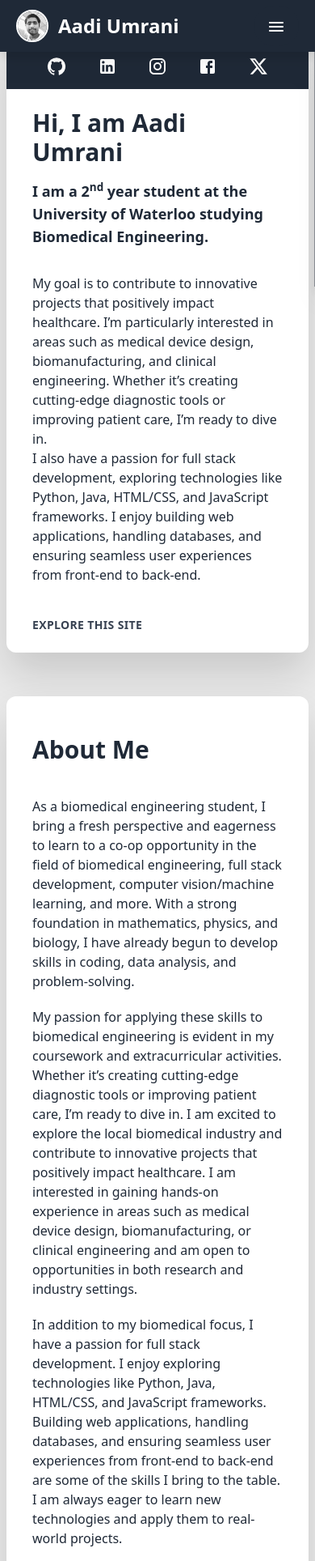
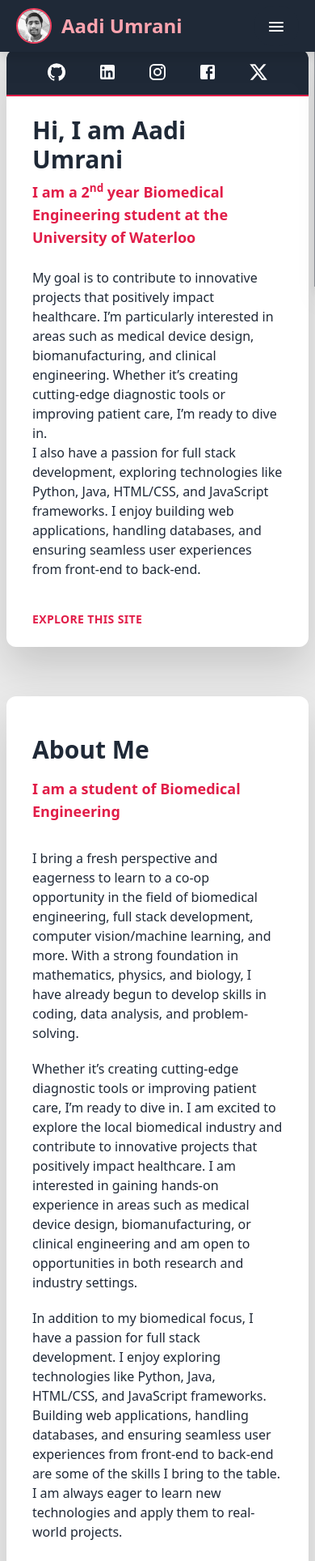
Before and after one commit to aadium/portfolio, a React (Vite) app: page / in a window 390 px wide. Shown: the top 1928 px of the page at 81% size. Built offline with nearby package versions, Linux system fonts and the light colour scheme; no server answers; the database is empty.

Commit message:
Added a secondary color

```diff
--- a/src/components/about.jsx
+++ b/src/components/about.jsx
@@ -17,18 +17,37 @@ function About() {
         <div className="flex flex-col lg:flex-row overflow-hidden bg-white rounded-xl mt-4 w-full md:w-4/5 mx-2">
             <div className="w-full py-12 px-8 text-gray-800 flex flex-col justify-evenly">
                 <h2 className="text-3xl text-gray-800 font-bold">About Me</h2>
-                <div className="text-base mt-10 space-y-5">
+                <h4 className="font-semibold text-lg my-4 text-rose-600 lg:mt-6">
+                    I am a student of Biomedical Engineering
+                </h4>
+                <div className="text-base mt-4 space-y-5">
                     <p>
-                        As a biomedical engineering student, I bring a fresh perspective and eagerness to learn to a co-op opportunity in the field of biomedical engineering, full stack development, computer vision/machine learning, and more. With a strong foundation in mathematics, physics, and biology, I have already begun to develop skills in coding, data analysis, and problem-solving.
+                        I bring a fresh perspective and eagerness to
+                        learn to a co-op opportunity in the field of biomedical engineering, full stack
+                        development, computer vision/machine learning, and more. With a strong foundation in
+                        mathematics, physics, and biology, I have already begun to develop skills in coding,
+                        data analysis, and problem-solving.
                     </p>
                     <p>
-                        My passion for applying these skills to biomedical engineering is evident in my coursework and extracurricular activities. Whether it’s creating cutting-edge diagnostic tools or improving patient care, I’m ready to dive in. I am excited to explore the local biomedical industry and contribute to innovative projects that positively impact healthcare. I am interested in gaining hands-on experience in areas such as medical device design, biomanufacturing, or clinical engineering and am open to opportunities in both research and industry settings.
+                        Whether it’s creating cutting-edge
+                        diagnostic tools or improving patient care, I’m ready to dive in. I am excited to
+                        explore the local biomedical industry and contribute to innovative projects that
+                        positively impact healthcare. I am interested in gaining hands-on experience in areas
+                        such as medical device design, biomanufacturing, or clinical engineering and am open
+                        to opportunities in both research and industry settings.
                     </p>
                     <p>
-                        In addition to my biomedical focus, I have a passion for full stack development. I enjoy exploring technologies like Python, Java, HTML/CSS, and JavaScript frameworks. Building web applications, handling databases, and ensuring seamless user experiences from front-end to back-end are some of the skills I bring to the table. I am always eager to learn new technologies and apply them to real-world projects.
+                        In addition to my biomedical focus, I have a passion for full stack development. I
+                        enjoy exploring technologies like Python, Java, HTML/CSS, and JavaScript frameworks.
+                        Building web applications, handling databases, and ensuring seamless user experiences
+                        from front-end to back-end are some of the skills I bring to the table. I am always
+                        eager to learn new technologies and apply them to real-world projects.
                     </p>
                     <p>
-                        I am a strong communicator and collaborator with experience working in teams on group projects and presentations. Dedicated to continuous learning and development, I am eager to take on new challenges and expand my knowledge in both biomedical engineering and software development.
+                        I am a strong communicator and collaborator with experience working in teams on group
+                        projects and presentations. Dedicated to continuous learning and development, I am
+                        eager to take on new challenges and expand my knowledge in both biomedical engineering
+                        and software development.
                     </p>
                 </div>
             </div>
@@ -38,12 +57,13 @@ function About() {
                     <div className="w-full py-6 px-6 text-gray-800 flex flex-row lg:flex-col justify-evenly">
                         {
                             screenWidth > 1024 && (
-                                <h2 className="text-3xl font-bold text-white text-center none">My Tech Stack</h2>
+                                <h2 className="text-3xl font-bold text-rose-200 text-center none">My Tech Stack</h2>
                             )
                         }
-                        <div className="flex flex-col items-center justify-evenly space-y-5">
+                        <hr className='border-0 lg:border border-rose-600' />
+                        <div className="flex flex-col items-center justify-center space-y-5">
                             <img className="mt-2"
-                                src="https://go-skill-icons.vercel.app/api/icons?i=python,cpp,arduino,dart,java,html,css,js" />
+                                src="https://go-skill-icons.vercel.app/api/icons?i=python,cpp,arduino,dart,java,html,css,js,ts" />
                             <img className="mt-2"
                                 src="https://go-skill-icons.vercel.app/api/icons?i=flutter,react,next,nodejs,express,spring,tailwind,tensorflow" />
                             <img className="mt-2"
--- a/src/components/chat.jsx
+++ b/src/components/chat.jsx
@@ -46,7 +46,7 @@ function Chat() {
         <div className="flex flex-col lg:flex-row overflow-hidden bg-white text-center rounded-xl mt-4 w-full md:w-4/6 mx-2">
             <div className="w-full py-8 px-8 text-gray-800 flex flex-col justify-evenly">
                 <h2 className="text-3xl text-gray-800 font-bold">Send me a message</h2>
-                <p className="text-base mt-4">I am open to freelance opportunities, full-time roles, and any other queries you might have.</p>
+                <p className="text-base mt-4 text-rose-600">I am open to freelance opportunities, full-time roles, and any other queries you might have.</p>
                 <form className="mt-4 space-y-4 text-base" onSubmit={
                     (e) => {
                         e.preventDefault();
@@ -57,7 +57,7 @@ function Chat() {
                     <input type="email" placeholder="Email" className="w-full px-4 py-2 border border-gray-300 rounded-lg" />
                     <textarea placeholder="Message" className="w-full px-4 py-2 border border-gray-300 rounded-lg" />
                     <div className='flex flex-row w-full space-x-4'>
-                        <button type="submit" className="w-full text-lg rounded-lg text-white font-semibold bg-red-800 px-4 py-3 hover:bg-transparent hover:text-red-800 hover:ring-inset hover:ring-2 ring-red-800 transition duration-300 flex items-center justify-center" onClick={
+                        <button type="submit" className="w-full text-lg rounded-lg text-white font-semibold bg-rose-700 px-4 py-3 hover:bg-transparent hover:text-rose-700 hover:ring-inset hover:ring-2 ring-rose-700 transition duration-300 flex items-center justify-center" onClick={
                             (e) => {
                                 e.preventDefault();
                                 document.querySelectorAll('input').forEach(input => input.value = '');
--- a/src/components/header.jsx
+++ b/src/components/header.jsx
@@ -11,11 +11,11 @@ function Header() {
             <div className="mx-auto px-5 flex justify-between items-center h-16">
                 <div className="flex-shrink-0 flex flex-row items-center">
                     <img
-                        className="h-10 w-10 rounded-full border-2 border-white lg:hidden"
+                        className="h-11 w-11 rounded-full border-2 border-rose-500"
                         src={myHeaderImage}
                         alt="Aadi Umrani"
                     />
-                    <h2 className="cursor-pointer text-white font-bold text-2xl ml-3" onClick={() => {
+                    <h2 className="cursor-pointer text-rose-300 font-bold text-2xl ml-3" onClick={() => {
                         window.location.href = "/";
                     }}>
                         Aadi Umrani
@@ -36,28 +36,28 @@ function Header() {
                             <CloseRoundedIcon />
                         </button>
                         <a href="/#"
-                            className="text-white px-3 py-2 rounded-md text-base font-medium">Home</a>
+                            className="text-white px-3 py-2 rounded-md text-base font-medium hover:text-rose-400">Home</a>
                         <a href="/#about"
-                            className="text-white px-3 py-2 rounded-md text-base font-medium">About</a>
+                            className="text-white px-3 py-2 rounded-md text-base font-medium hover:text-rose-400">About</a>
                         <a href="/#jobs"
-                            className="text-white px-3 py-2 rounded-md text-base font-medium">Experience</a>
+                            className="text-white px-3 py-2 rounded-md text-base font-medium hover:text-rose-400">Experience</a>
                         <a href="/#projects"
-                            className="text-white px-3 py-2 rounded-md text-base font-medium">Projects</a>
+                            className="text-white px-3 py-2 rounded-md text-base font-medium hover:text-rose-400">Projects</a>
                         <a href="/#chat"
-                            className="text-white px-3 py-2 rounded-md text-base font-medium">Chat</a>
+                            className="text-white px-3 py-2 rounded-md text-base font-medium hover:text-rose-400">Chat</a>
                     </div>
                 </div>
                 <div className="hidden md:flex ml-10 items-baseline space-x-4">
                     <a href="/#"
-                        className="text-white px-3 py-2 rounded-md text-base font-medium">Home</a>
+                        className="text-white px-3 py-2 rounded-md text-base font-medium hover:text-rose-400">Home</a>
                     <a href="/#about"
-                        className="text-white px-3 py-2 rounded-md text-base font-medium">About</a>
+                        className="text-white px-3 py-2 rounded-md text-base font-medium hover:text-rose-400">About</a>
                     <a href="/#jobs"
-                        className="text-white px-3 py-2 rounded-md text-base font-medium">Experience</a>
+                        className="text-white px-3 py-2 rounded-md text-base font-medium hover:text-rose-400">Experience</a>
                     <a href="/#projects"
-                        className="text-white px-3 py-2 rounded-md text-base font-medium">Projects</a>
+                        className="text-white px-3 py-2 rounded-md text-base font-medium hover:text-rose-400">Projects</a>
                     <a href="/#chat"
-                        className="text-white px-3 py-2 rounded-md text-base font-medium">Chat</a>
+                        className="text-white px-3 py-2 rounded-md text-base font-medium hover:text-rose-400">Chat</a>
                 </div>
             </div>
         </nav>
--- a/src/components/intro.jsx
+++ b/src/components/intro.jsx
@@ -33,23 +33,23 @@ function Introduction() {
 
     return (
         <div className="flex flex-col lg:flex-row overflow-hidden bg-white rounded-xl mt-4 w-full mx-2 md:w-4/6">
-            <div className="flex flex-col bg-gray-800">
+            <div className="flex flex-col bg-gray-800 border-b-2 border-rose-600 lg:border-0">
                 {screenWidth > 1024 && (
                     <img
-                        className="h-full object-center"
+                        className="h-full object-center border-b-2 border-rose-600"
                         src={myImage}
                         alt="Aadi Umrani"
                     />
                 )}
                 <div className="flex flex-row bg-gray-800 my-4 mx-3 justify-evenly">
                     <GitHubIcon
-                        className="text-white hover:cursor-pointer hover:text-orange-400"
+                        className="text-white hover:cursor-pointer hover:text-rose-400"
                         onClick={() => {
                             window.open("https://github.com/aadium", "_blank");
                         }}
                     />
                     <LinkedInIcon
-                        className="text-white hover:cursor-pointer hover:text-blue-400"
+                        className="text-white hover:cursor-pointer hover:text-rose-400"
                         onClick={() => {
                             window.open("https://www.linkedin.com/in/aadi-umrani/", "_blank");
                         }}
@@ -61,13 +61,13 @@ function Introduction() {
                         }}
                     />
                     <FacebookIcon
-                        className="text-white hover:cursor-pointer hover:text-blue-400"
+                        className="text-white hover:cursor-pointer hover:text-rose-400"
                         onClick={() => {
                             window.open("https://www.facebook.com/aadxxum.2004/", "_blank");
                         }}
                     />
                     <XIcon
-                        className="text-white hover:cursor-pointer hover:text-slate-400"
+                        className="text-white hover:cursor-pointer hover:text-rose-400"
                         onClick={() => {
                             window.open("https://twitter.com/um_aadi", "_blank");
                         }}
@@ -78,10 +78,8 @@ function Introduction() {
                 <div className="h-full flex flex-col justify-evenly">
                     <div>
                         <h1 className="font-bold text-gray-800 text-3xl">Hi, I am Aadi Umrani</h1>
-                        <h4 className="font-semibold text-lg my-4 lg:mt-6">
-                            I am a {studyYear}<sup>{yearSuffix}</sup> year student at the University of Waterloo
-                            studying Biomedical
-                            Engineering.
+                        <h4 className="font-semibold text-lg my-2 text-rose-600 lg:mt-6">
+                            I am a {studyYear}<sup>{yearSuffix}</sup> year Biomedical Engineering student at the University of Waterloo
                         </h4>
                     </div>
                     <p className="text-base my-4 lg:mt-0">
@@ -95,7 +93,7 @@ function Introduction() {
                     </p>
                 </div>
                 <div className="flex flex-row space-x-6 mt-4 lg:mt-0">
-                    <p className="text-sm text-gray-700 uppercase tracking-wide font-semibold mt-2 hover:cursor-pointer hover:underline"
+                    <p className="text-sm text-rose-600 uppercase tracking-wide font-semibold mt-2 hover:cursor-pointer hover:underline"
                         onClick={
                             () => {
                                 window.location.href = "/#about";
```
Also changed, not shown: src/components/footer.jsx (+8 -8 lines), src/components/jobs.jsx (+6 -6 lines), src/components/projects.jsx (+18 -15 lines).
